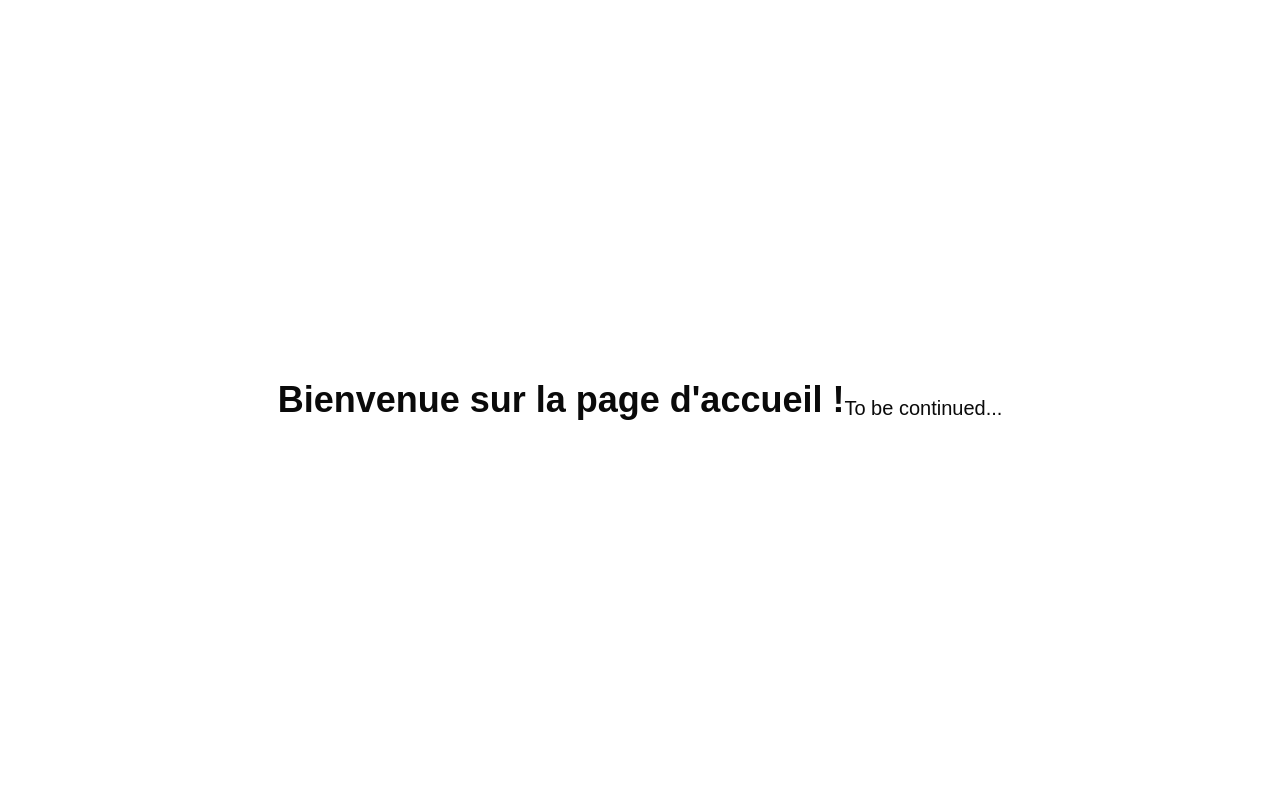
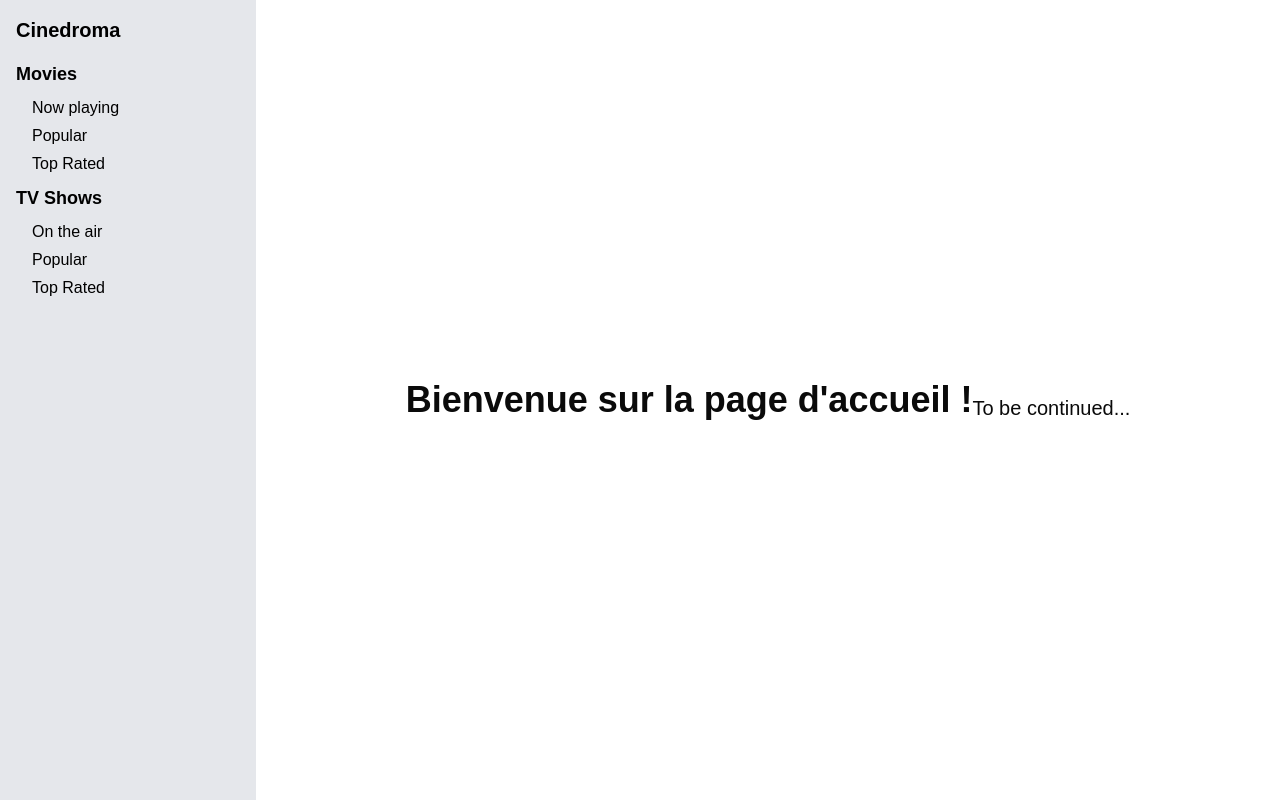
Before and after one commit to aicha-addou/CineDroma, a Next.js app in the folder cinetica/: page /accueil in a window 1280 px wide. Built offline with nearby package versions, Linux system fonts and the light colour scheme.

Commit message:
add : page de connexion

```diff
--- a/cinetica/app/accueil/page.tsx
+++ b/cinetica/app/accueil/page.tsx
@@ -1,10 +1,60 @@
 // app/accueil.tsx
 
 export default function Home() {
-    return (
-      <div className="flex items-center justify-center min-h-screen text-center">
+  return (
+    <div className="flex">
+      {/* Sidebar */}
+      <div className="w-64 h-screen bg-gray-200 text-black p-4">
+        <h1 className="text-xl font-bold mb-4">Cinedroma</h1>
+        <ul>
+          <li className="mb-2">
+            <h2 className="text-lg font-semibold">Movies</h2>
+            <ul className="ml-4 mt-2">
+              <li className="mb-1">
+                <a href="#" className="hover:underline">
+                  Now playing
+                </a>
+              </li>
+              <li className="mb-1">
+                <a href="#" className="hover:underline">
+                  Popular
+                </a>
+              </li>
+              <li>
+                <a href="#" className="hover:underline">
+                  Top Rated
+                </a>
+              </li>
+            </ul>
+          </li>
+          <li>
+            <h2 className="text-lg font-semibold">TV Shows</h2>
+            <ul className="ml-4 mt-2">
+              <li className="mb-1">
+                <a href="#" className="hover:underline">
+                  On the air
+                </a>
+              </li>
+              <li className="mb-1">
+                <a href="#" className="hover:underline">
+                  Popular
+                </a>
+              </li>
+              <li>
+                <a href="#" className="hover:underline">
+                  Top Rated
+                </a>
+              </li>
+            </ul>
+          </li>
+        </ul>
+      </div>
+
+      {/* Main Content */}
+      <div className="flex-1 flex items-center justify-center min-h-screen text-center">
         <h1 className="text-4xl font-bold">Bienvenue sur la page d'accueil !</h1>
         <p className="mt-4 text-xl">To be continued...</p>
       </div>
-    );
-  }
+    </div>
+  );
+}
```
